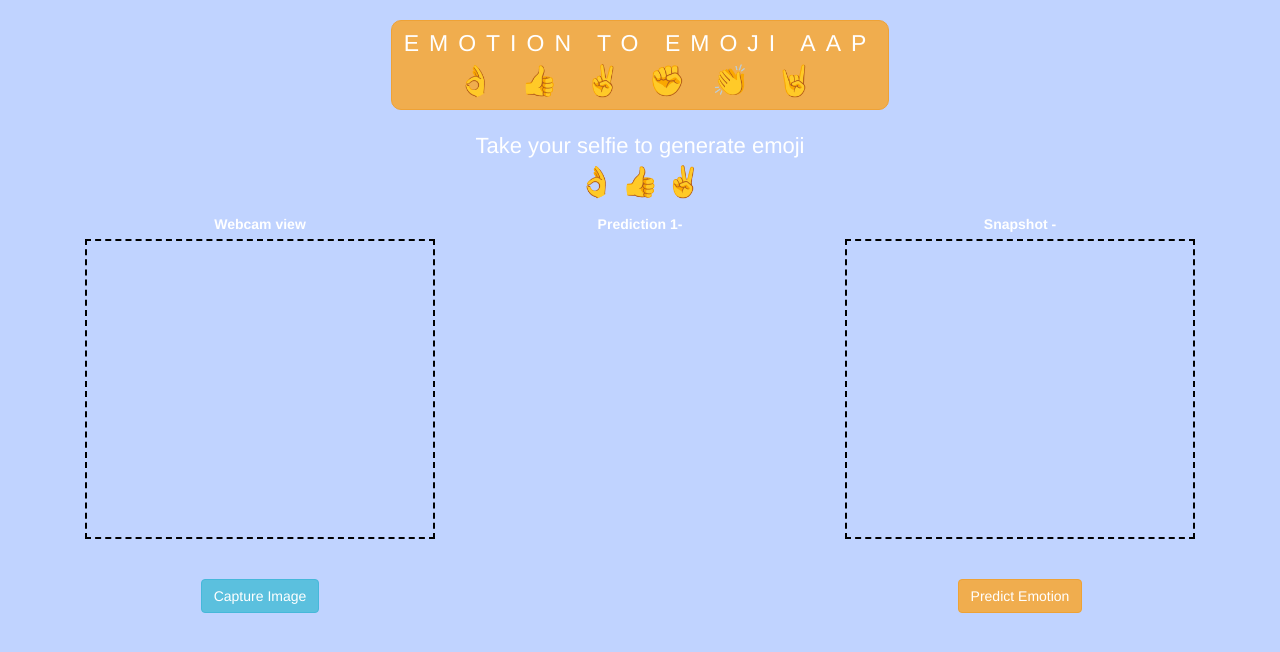
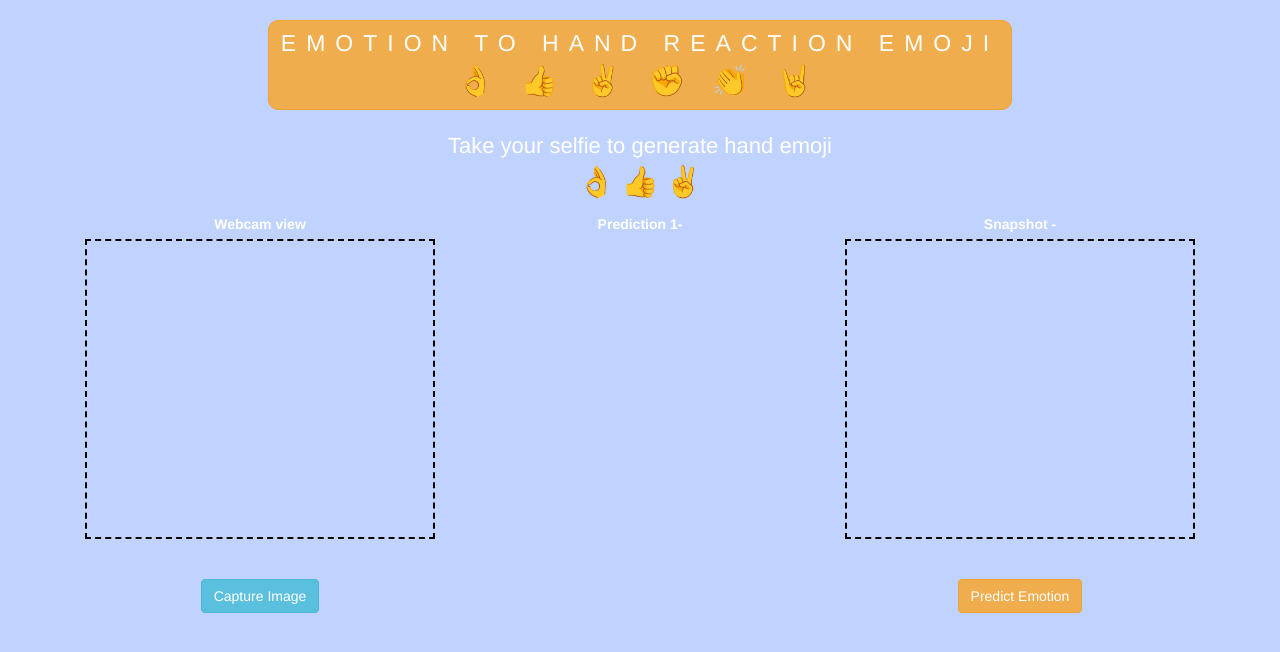
Before and after one commit to Ayanplay333/119, a plain HTML site: page index.html in a window 1280 px wide. Drawn offline with nearby package versions, Linux system fonts and the light colour scheme; a script that the page names is missing.

Commit message:
Add files via upload

```diff
--- a/index.html
+++ b/index.html
@@ -1,7 +1,7 @@
 
 <html>
   <head>
-    <title>Emotion To Emoji</title>
+    <title>REACTION HAND EMOJI</title>
     <meta name="viewport" content="width=device-width, initial-scale=1.0">
     <link rel="stylesheet" href="https://maxcdn.bootstrapcdn.com/bootstrap/3.4.0/css/bootstrap.min.css">
     <script src="https://ajax.googleapis.com/ajax/libs/jquery/3.4.1/jquery.min.js"></script>
@@ -17,7 +17,7 @@
   <div class="container">
 
     <center>
-      <h1 class="btn btn-warning heading">EMOTION TO EMOJI AAP <br>
+      <h1 class="btn btn-warning heading">EMOTION TO HAND REACTION EMOJI<br>
     <span>&#128076;</span>
     <span>&#128077;</span>
     <span>&#9996;</span>
@@ -28,7 +28,7 @@
 
       <br><br>
 
-      <p style="font-size: 22px;">Take your selfie to generate emoji
+      <p style="font-size: 22px;">Take your selfie to generate hand emoji
       	<br>
         <span>&#128076;</span>
 
```
